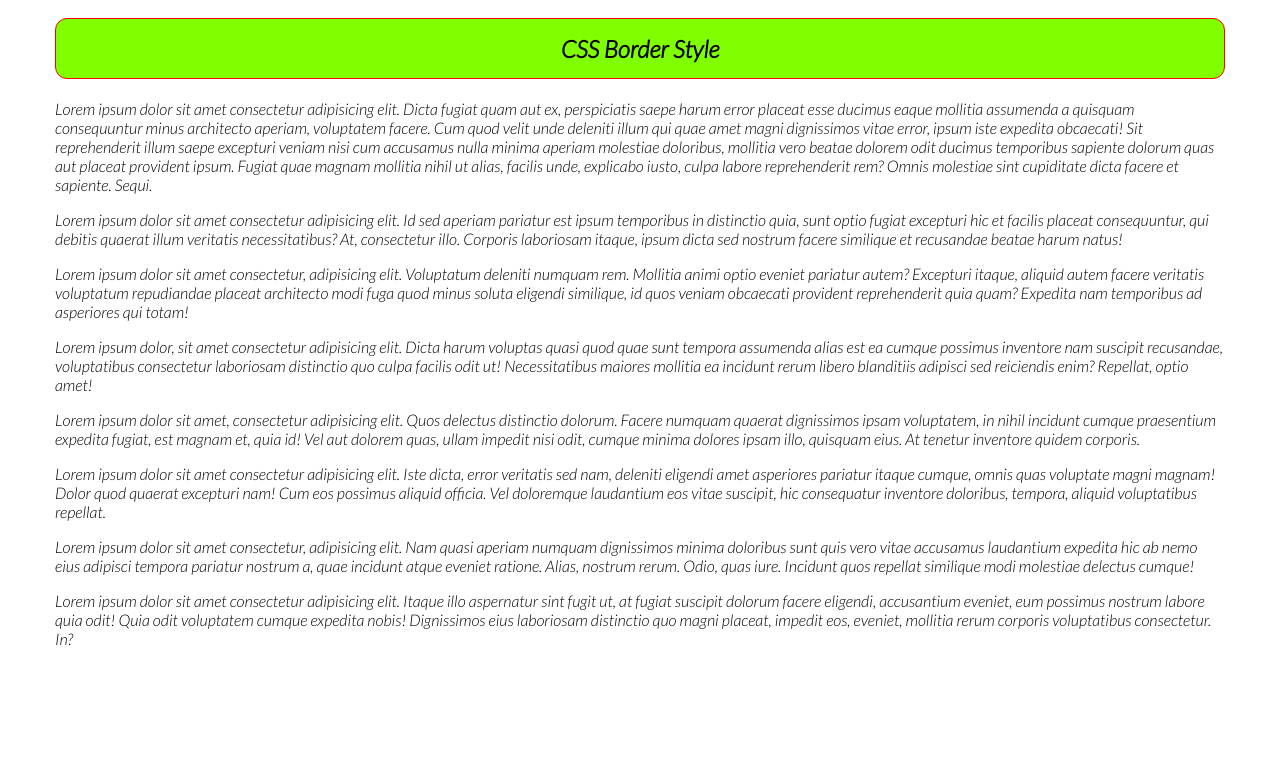
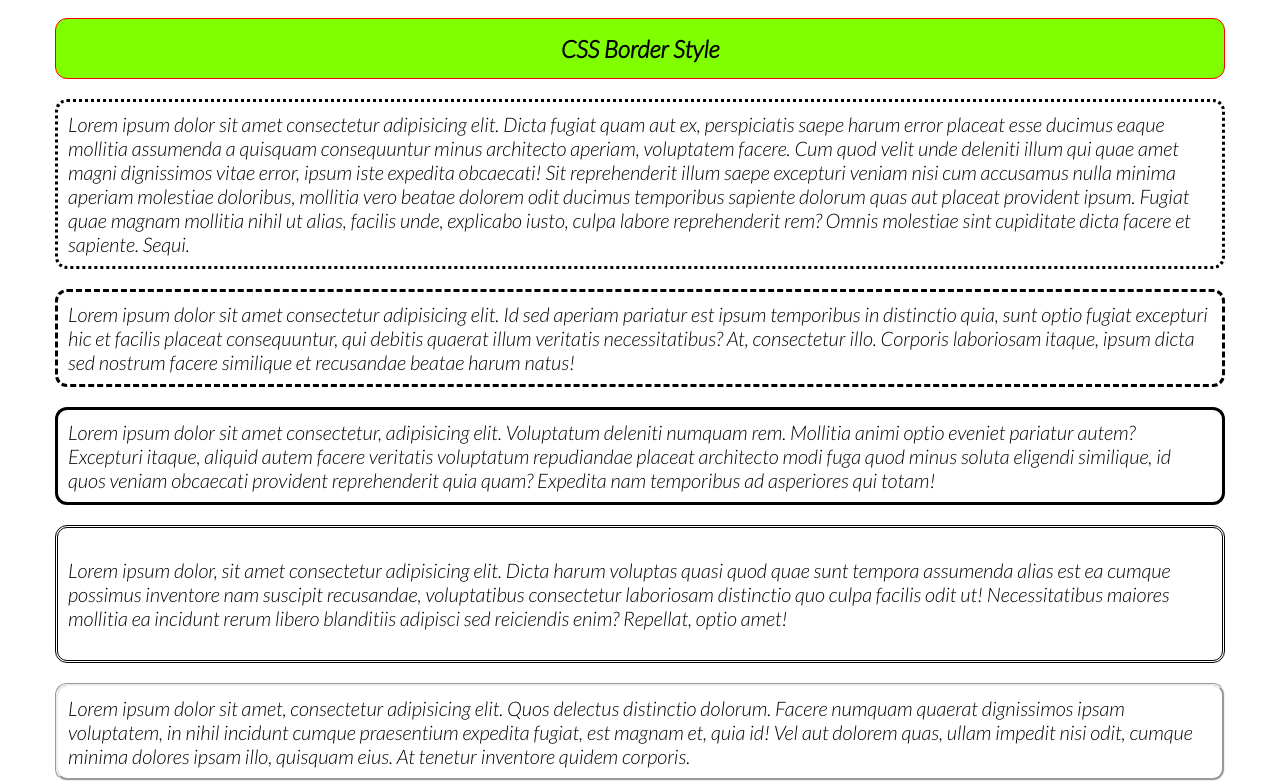
Before and after one commit to Shakil-md-abdullah-al/HTML-with-CSS-Getting-Started-With, a plain HTML site: page Border/index.html in a window 1280 px wide. Shown: the part 482-1266 px from the top of the page. Before the commit the page ends 1146 px from the top, so only its background shows below. Drawn offline with Linux system fonts and the light colour scheme.

Commit message:
[Border 1.1]

```diff
--- a/Border/style.css
+++ b/Border/style.css
@@ -39,3 +39,46 @@
     border-left: 5px solid blue;
     border-radius: 0;
 }
+p{
+    font-size: 20px;
+}
+.dot p{
+    border-style: dotted;
+    padding: 10px;
+    border-radius: 12px;
+}
+.dash p{
+    border-style: dashed;
+    padding: 10px;
+    border-radius: 12px;
+}
+.sloid p{
+    border-style: solid;
+    padding: 10px;
+    border-radius: 12px;
+}
+.double{
+    border-style: double;
+    padding: 10px;
+    border-radius: 12px;
+}
+.groove p{
+    border-style: groove;
+    padding: 10px;
+    border-radius: 12px;
+}
+.ridhe{
+    border-style: ridge;
+    padding: 10px;
+    border-radius: 12px;
+}
+.inset p{
+    border-style: inset;
+    padding: 10px;
+    border-radius: 12px;
+}
+.outset p{
+    border-style: outset;
+    padding: 10px;
+    border-radius: 12px;
+}
```
